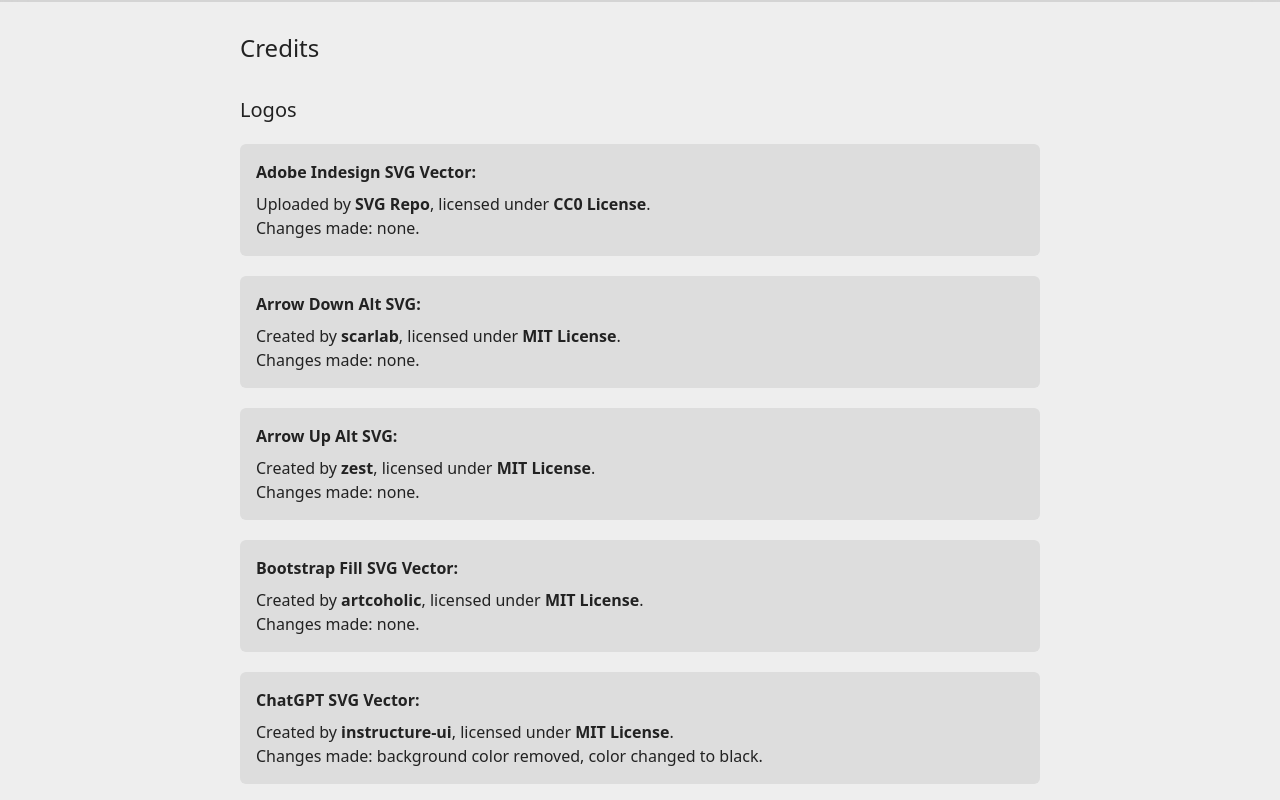
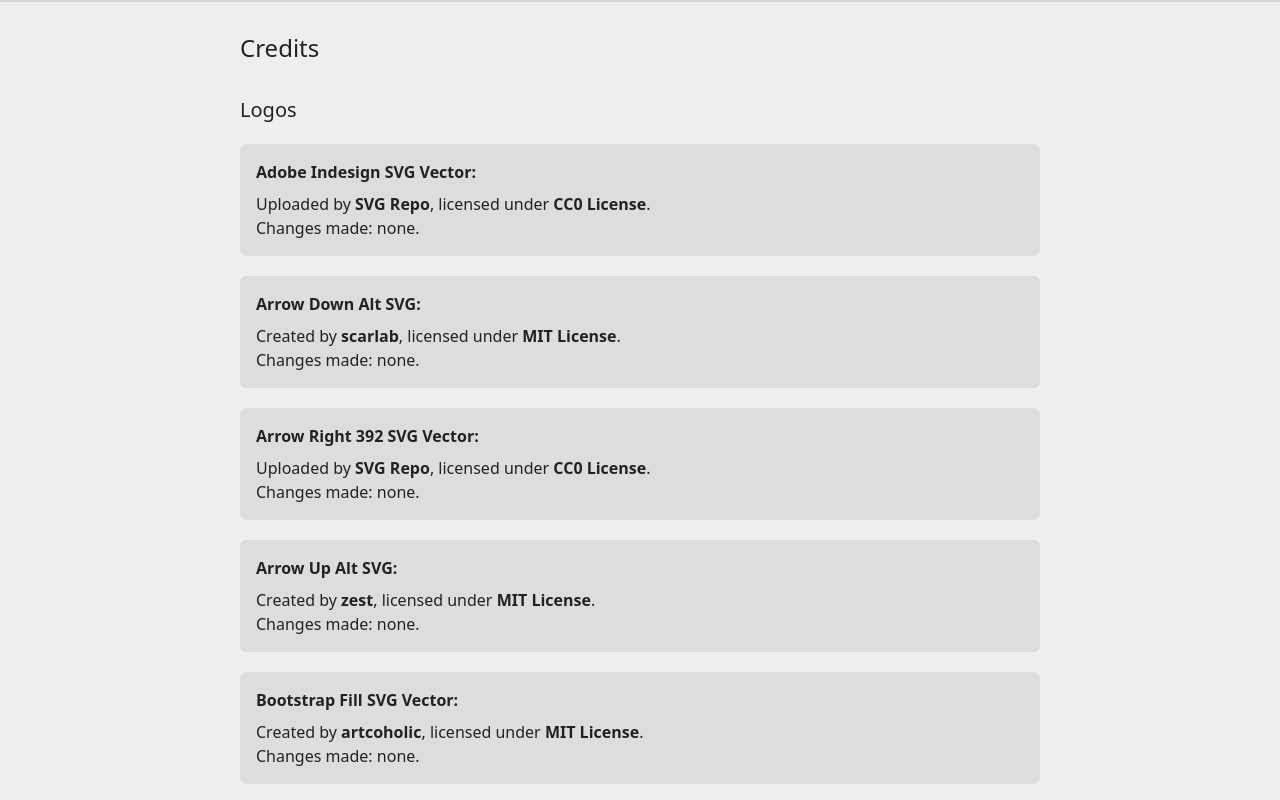
Before and after one commit to gabjuh/webdev-portfolio, a React (Vite) app: page /credits in a window 1280 px wide. Shown: the top 800 px of the page. Built offline with nearby package versions, Linux system fonts and the light colour scheme.

Commit message:
add new logo credit

```diff
--- a/src/data/credits/credits.ts
+++ b/src/data/credits/credits.ts
@@ -313,6 +313,16 @@ const credits: ICredits[] = [
     changes: 'none',
     fieldName: 'Graph'
   },
+  {
+    name: 'Arrow Right 392 SVG Vector',
+    nameLink: 'https://www.svgrepo.com/svg/511429/arrow-right-392',
+    uploader: 'SVG Repo',
+    uploaderLink: 'https://www.svgrepo.com/',
+    license: 'CC0 License',
+    licenseLink: 'https://www.svgrepo.com/page/licensing#CC0',
+    changes: 'none',
+    fieldName: 'Arrow Right 392'
+  },
 
 ];
 
```
